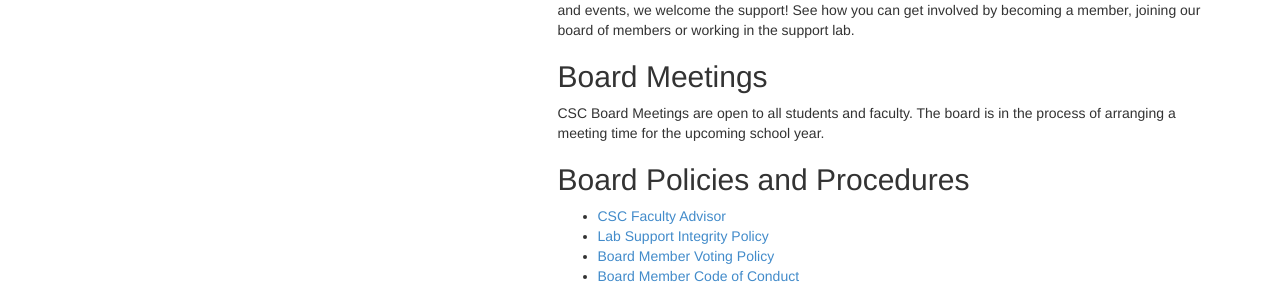
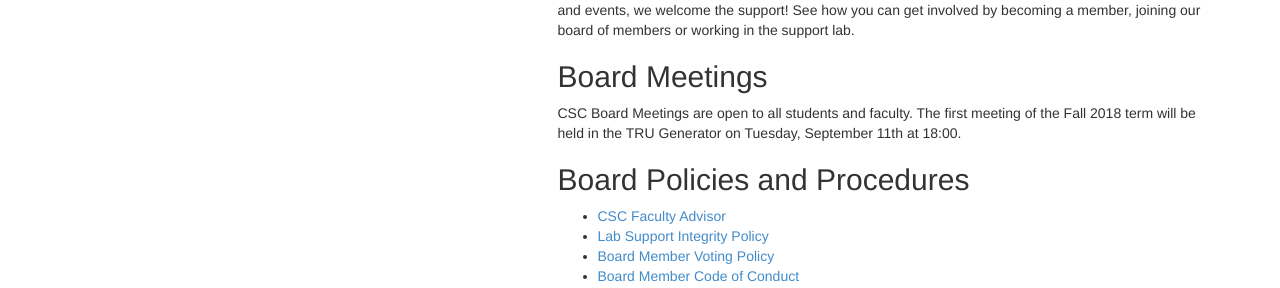
Before and after one commit to trucsclub/trucsclub.github.io, a Jekyll site: the page built from about.html, in a window 1280 px wide. Shown: the part 1440-1728 px from the top of the page. Built offline with Jekyll 4.4.1, drawn with Linux system fonts in a browser that asks for light colours; nearby versions of some CDN libraries; comment, search, counter and statistics services are not loaded.

Commit message:
chore(about.html): add meeting time

```diff
--- a/about.html
+++ b/about.html
@@ -73,7 +73,7 @@ active: about
                 working in the support lab.</p>
 
             <h2>Board Meetings</h2>
-            <p>CSC Board Meetings are open to all students and faculty. The board is in the process of arranging a meeting time for the upcoming school year.</p>
+            <p>CSC Board Meetings are open to all students and faculty. The first meeting of the Fall 2018 term will be held in the TRU Generator on Tuesday, September 11th at 18:00.</p>
 
             <h2>Board Policies and Procedures</h2>
             <ul>
```
